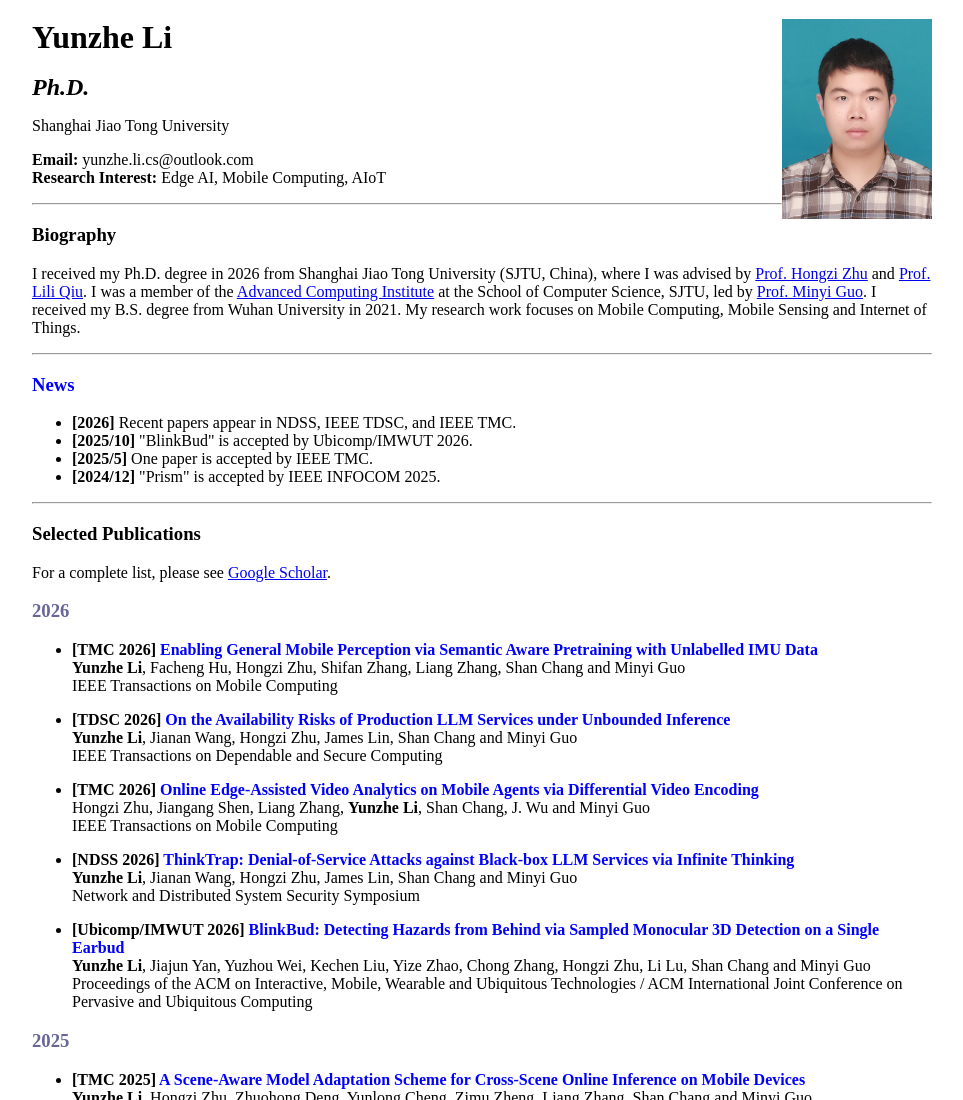
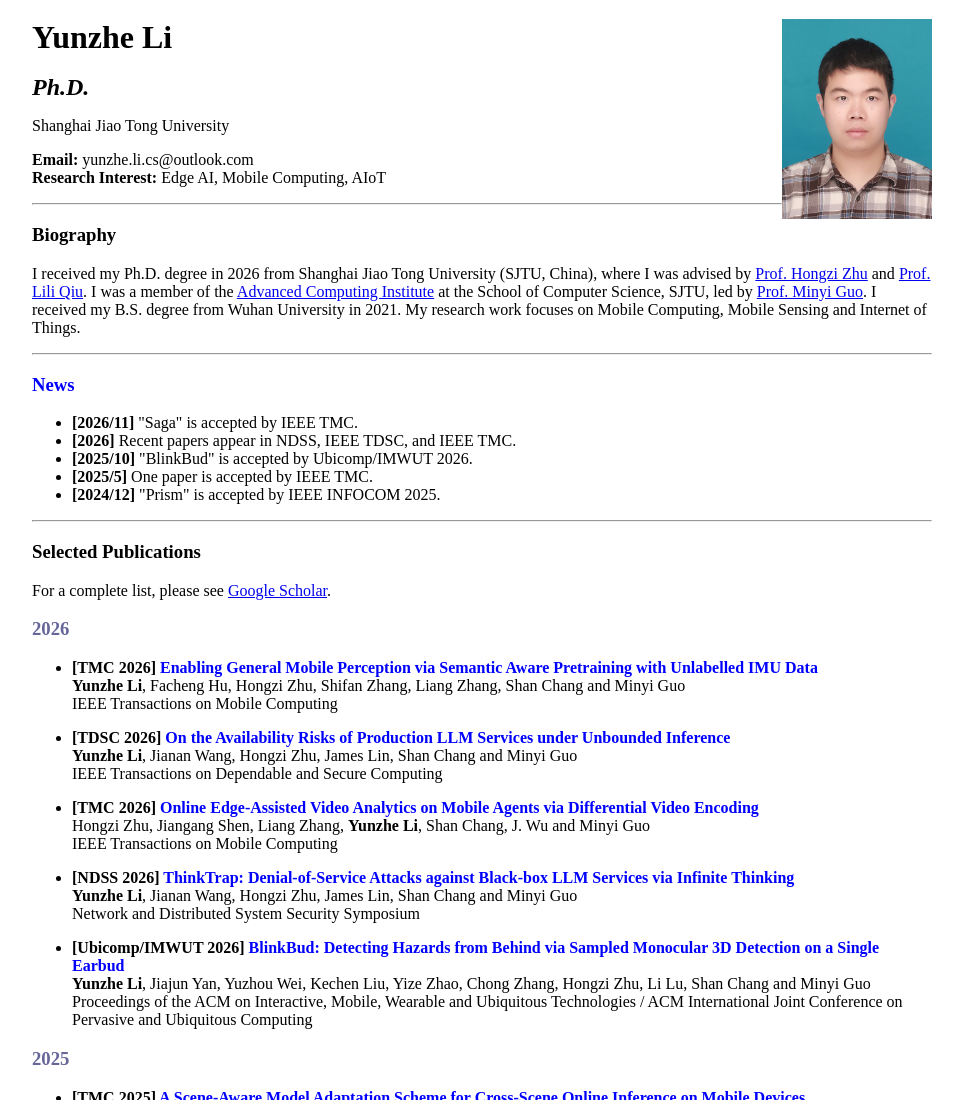
Before and after one commit to yunzhe99/yunzhe99.github.io, a plain HTML site: page index.html in a window 1280 px wide. Shown: the top 1100 px of the page, without its empty margins (158-1121 px from the left). Drawn offline with Linux system fonts and the light colour scheme.

Commit message:
Add Saga TMC acceptance to homepage news

```diff
--- a/index.html
+++ b/index.html
@@ -28,6 +28,8 @@
 <hr>
 <h3 id="news"><font color="blue">News</font></h3>
 <ul>
+<li><strong>[2026/11] </strong> "Saga" is accepted by IEEE TMC.
+</li>
 <li><strong>[2026] </strong> Recent papers appear in NDSS, IEEE TDSC, and IEEE TMC.
 </li>
 <li><strong>[2025/10] </strong> "BlinkBud" is accepted by Ubicomp/IMWUT 2026.
```
